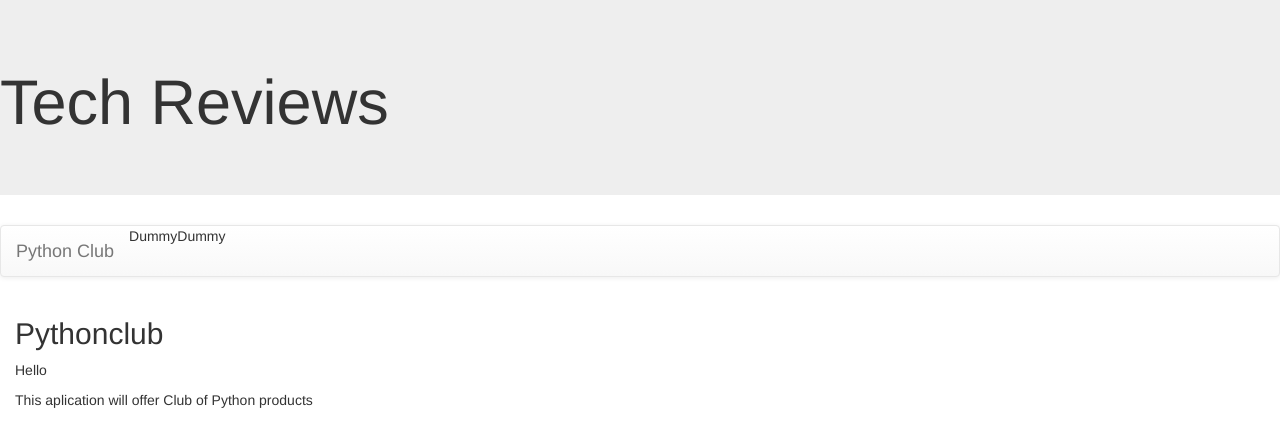
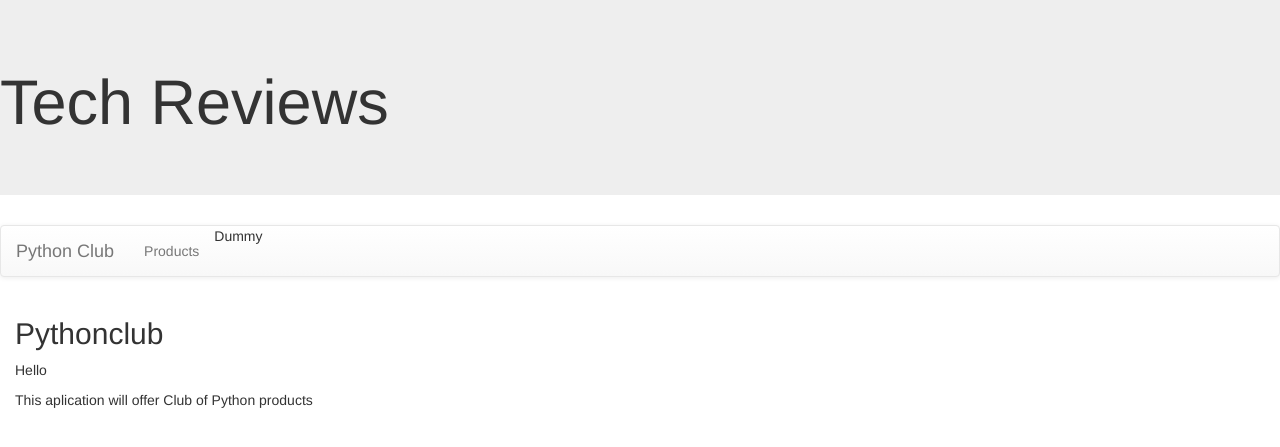
Before and after one commit to sintayehum/PythonclubW2021, a Django app: page /Club/ in a window 1280 px wide. Shown: the top 447 px of the page. Run offline with Django 3.2, Linux system fonts and the light colour scheme; parts of the project's set-up code (start-up, migrations or seed data) failed here and were passed over; some libraries are stand-ins or nearby versions.

Commit message:
product view commit

```diff
--- a/Club/templates/base.html
+++ b/Club/templates/base.html
@@ -16,7 +16,7 @@
 <a class="navbar-brand" href="{% url 'index' %}">Python Club</a>
 </div>
 <ul class="nav navbar-nav">
-<li>Dummy</li>
+<li><a href="{% url 'products' %}"> Products</a></li>
 <li>Dummy</li>
 </ul>
 </div>
--- a/Club/urls.py
+++ b/Club/urls.py
@@ -3,4 +3,5 @@ from . import views
 
 urlpatterns = [
    path('', views. index, name='index'),
+   path('products/',views.products, name='products'),
 ]
--- a/Club/views.py
+++ b/Club/views.py
@@ -1,5 +1,11 @@
 from django.shortcuts import render
+from .models import Product, Pythontype, Club
 
 # Create your views here.
 def index(request):
     return render(request,'Club/index.html')
+
+
+def products(request):
+        product_list=Product.objects.all()
+        return render(request, 'python/products.html',{'product_list': product_list})
```
Also changed, not shown: Club/templates/Club/products.html (added, +10 -0 lines).
